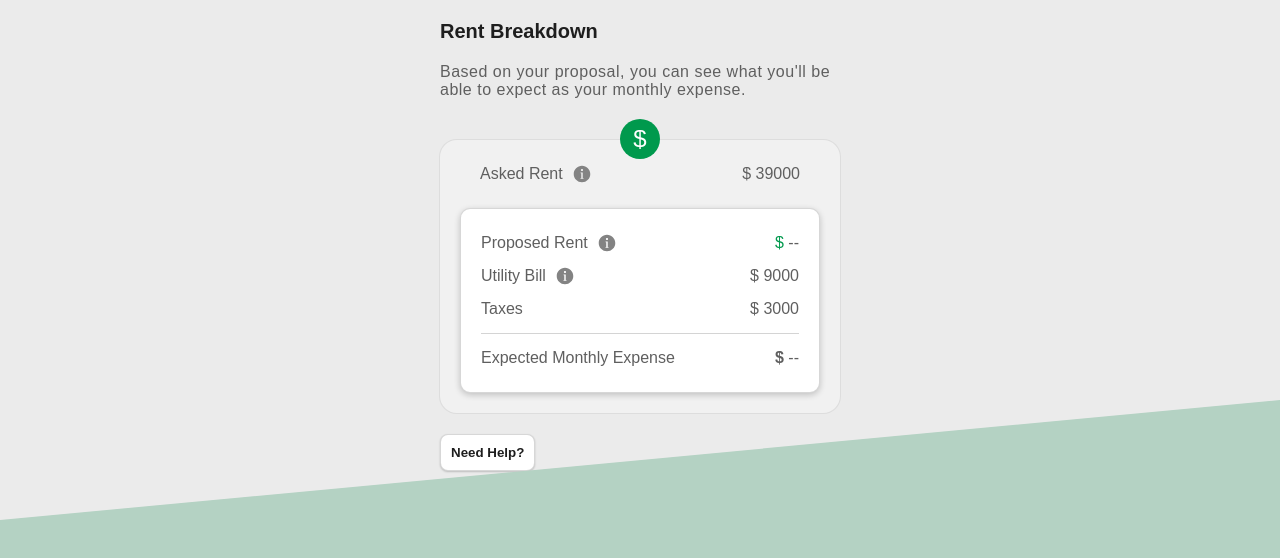
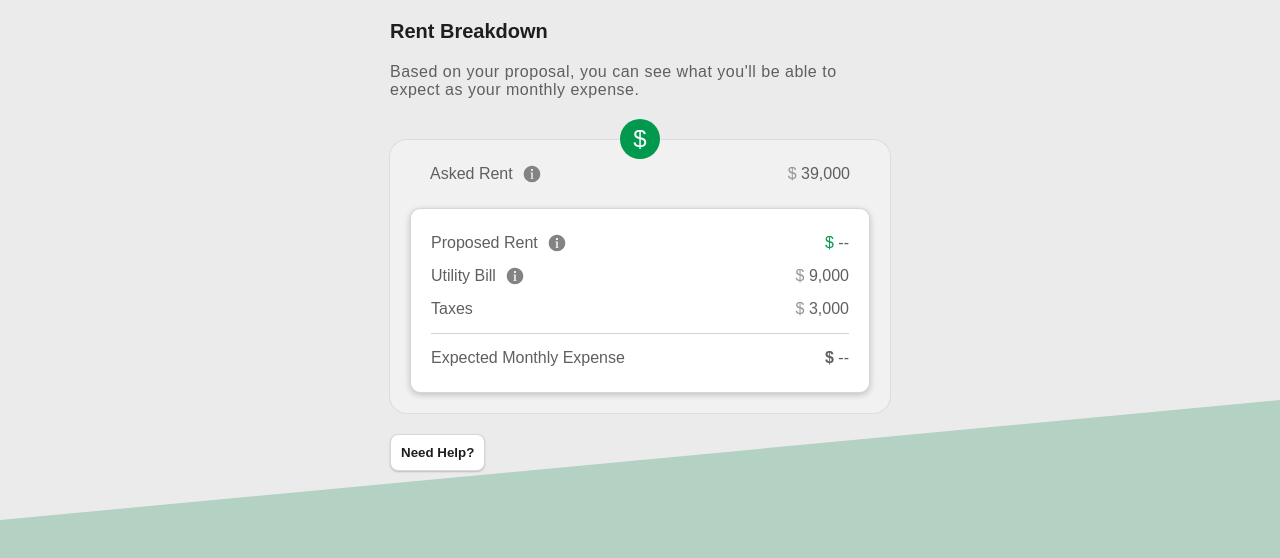
Before and after one commit to ClarkChan1/ui-recreation-age-bold, a React (Vite) app: page / in a window 1280 px wide. Shown: the top 558 px of the page. Built offline with nearby package versions, Linux system fonts and the light colour scheme.

Commit message:
chore: added number formatting function

```diff
--- a/src/main.css
+++ b/src/main.css
@@ -30,7 +30,7 @@ html {
   gap: 20px;
 }
 .main-container * {
-  max-width: 400px;
+  max-width: 500px;
 }
 .main-container .title-container {
   display: flex;
--- a/src/main.jsx
+++ b/src/main.jsx
@@ -2,6 +2,7 @@ import React from "react";
 import ReactDOM from "react-dom/client";
 import "./main.css";
 import Info from "./info";
+import formatNumber from "../utils/formatNumber";
 ReactDOM.createRoot(document.getElementById("root")).render(
   <React.StrictMode>
     <Main askedRent={39000} utilityBill={9000} taxes={3000} />
@@ -41,7 +42,10 @@ function Main({
               }
             />
           </div>
-          <p>$ {askedRent}</p>
+          <p>
+            <span style={{ color: "#949494" }}>$</span>{" "}
+            {askedRent == "--" ? askedRent : formatNumber(askedRent)}
+          </p>
         </div>
         <div className="rent-inner-container">
           <div className="value-row">
@@ -57,7 +61,8 @@ function Main({
             </div>
             <p>
               {" "}
-              <span style={{ color: "#00994d" }}>$</span> {proposedRent}
+              <span style={{ color: "#00994d" }}>$</span>{" "}
+              {proposedRent == "--" ? proposedRent : formatNumber(proposedRent)}
             </p>
           </div>
           <div className="value-row">
@@ -71,13 +76,19 @@ function Main({
                 }
               />
             </div>
-            <p>$ {utilityBill}</p>
+            <p>
+              <span style={{ color: "#949494" }}>$</span>{" "}
+              {utilityBill == "--" ? utilityBill : formatNumber(utilityBill)}
+            </p>
           </div>
           <div className="value-row">
             <div className="field-wrapper">
               <p>Taxes</p>
             </div>
-            <p>$ {taxes}</p>
+            <p>
+              <span style={{ color: "#949494" }}>$</span>{" "}
+              {taxes == "--" ? taxes : formatNumber(taxes)}
+            </p>
           </div>
           <div className="separator"></div>
           <div className="value-row">
@@ -86,7 +97,9 @@ function Main({
             </div>
             <p>
               <span style={{ fontWeight: "bold" }}>$</span>{" "}
-              {expectedMonthlyExpense}
+              {expectedMonthlyExpense == "--"
+                ? expectedMonthlyExpense
+                : formatNumber(expectedMonthlyExpense)}
             </p>
           </div>
         </div>
--- a/src/main.scss
+++ b/src/main.scss
@@ -29,7 +29,7 @@ html {
   padding: 20px;
   gap: 20px;
   * {
-    max-width: 400px;
+    max-width: 500px;
   }
   .title-container {
     display: flex;
--- /dev/null
+++ b/utils/formatNumber.js
@@ -0,0 +1,4 @@
+function formatNumber(num) {
+  return num.toString().replace(/\B(?=(\d{3})+(?!\d))/g, ",");
+}
+export default formatNumber;
```
